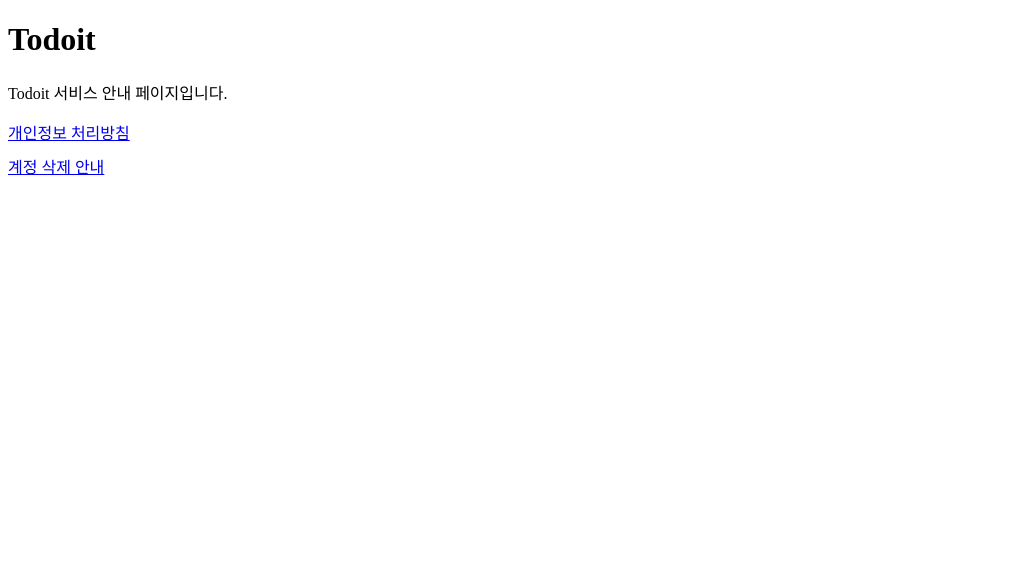
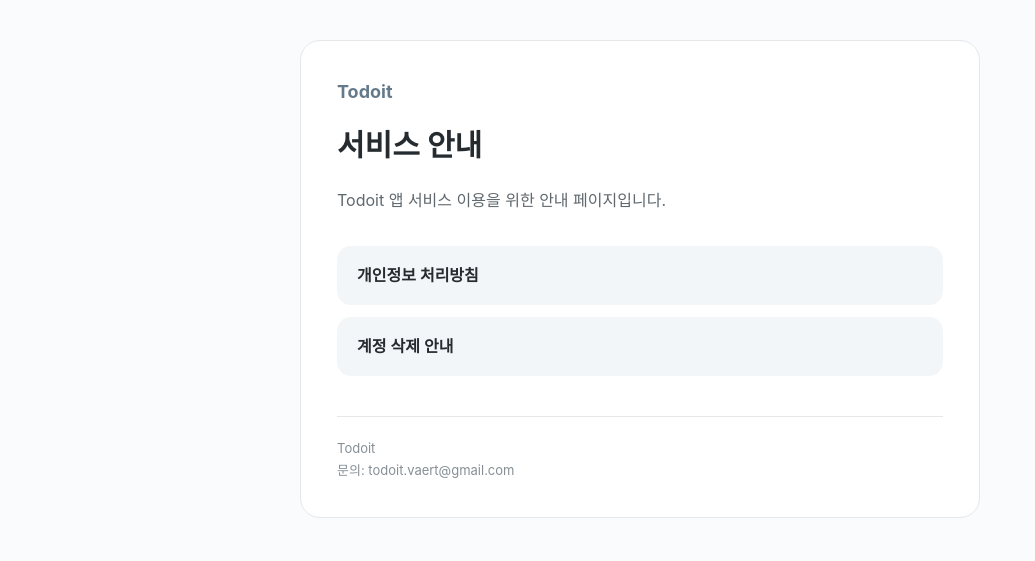
Before and after one commit to vaert-dev/todoit-web, a plain HTML site: page index.html in a window 1280 px wide. Shown: the whole page, without its empty margins (0-1035 px from the left). Drawn offline with Linux system fonts and the light colour scheme.

Commit message:
style: 메인 페이지(index.html) UI 개선

```diff
--- a/index.html
+++ b/index.html
@@ -1,20 +1,113 @@
 <!DOCTYPE html>
 <html lang="ko">
-<head>
-  <meta charset="UTF-8">
-  <meta name="viewport" content="width=device-width, initial-scale=1.0">
-  <title>Todoit</title>
-</head>
+  <head>
+    <meta charset="UTF-8" />
 
-<body>
-  <h1>Todoit</h1>
-  <p>Todoit 서비스 안내 페이지입니다.</p>
+    <meta name="viewport" content="width=device-width, initial-scale=1.0" />
 
-  <a href="./privacy.html" style="display: block; margin-bottom: 10px;">
-    개인정보 처리방침
-  </a>
-  <a href="./delete-account.html">
-    계정 삭제 안내
-  </a>
-</body>
+    <title>Todoit 서비스 안내</title>
+
+    <style>
+      * {
+        box-sizing: border-box;
+      }
+
+      body {
+        margin: 0;
+        padding: 40px 20px;
+
+        font-family:
+          -apple-system,
+          BlinkMacSystemFont,
+          "Segoe UI",
+          sans-serif;
+
+        background: #fafbfc;
+        color: #252b2f;
+        line-height: 1.7;
+      }
+
+      .container {
+        max-width: 680px;
+        margin: 0 auto;
+
+        padding: 36px;
+
+        background: #ffffff;
+
+        border: 1px solid #e4e8ea;
+        border-radius: 20px;
+      }
+
+      .logo {
+        color: #647a8a;
+        font-size: 18px;
+        font-weight: 700;
+
+        margin-bottom: 12px;
+      }
+
+      h1 {
+        margin: 0 0 12px;
+
+        font-size: 30px;
+        color: #252b2f;
+      }
+
+      p {
+        color: #5f686e;
+        margin-bottom: 32px;
+      }
+
+      /* 메뉴 버튼을 예쁘게 꾸미는 스타일 */
+      .menu-link {
+        display: block;
+        padding: 16px 20px;
+        margin-bottom: 12px;
+
+        background: #f3f6f8;
+        border-radius: 14px;
+
+        color: #252b2f;
+        text-decoration: none;
+        font-weight: 600;
+        font-size: 16px;
+
+        transition: background 0.2s;
+      }
+
+      /* 마우스를 올렸을 때 살짝 진해지게 */
+      .menu-link:hover {
+        background: #e4e8ea;
+      }
+
+      footer {
+        margin-top: 40px;
+        padding-top: 20px;
+
+        border-top: 1px solid #e4e8ea;
+
+        font-size: 13px;
+        color: #858f95;
+      }
+    </style>
+  </head>
+
+  <body>
+    <main class="container">
+      <div class="logo">Todoit</div>
+
+      <h1>서비스 안내</h1>
+
+      <p>Todoit 앱 서비스 이용을 위한 안내 페이지입니다.</p>
+
+      <a href="./privacy.html" class="menu-link"> 개인정보 처리방침 </a>
+      <a href="./delete-account.html" class="menu-link"> 계정 삭제 안내 </a>
+
+      <footer>
+        Todoit<br />
+        문의: todoit.vaert@gmail.com
+      </footer>
+    </main>
+  </body>
 </html>
```
